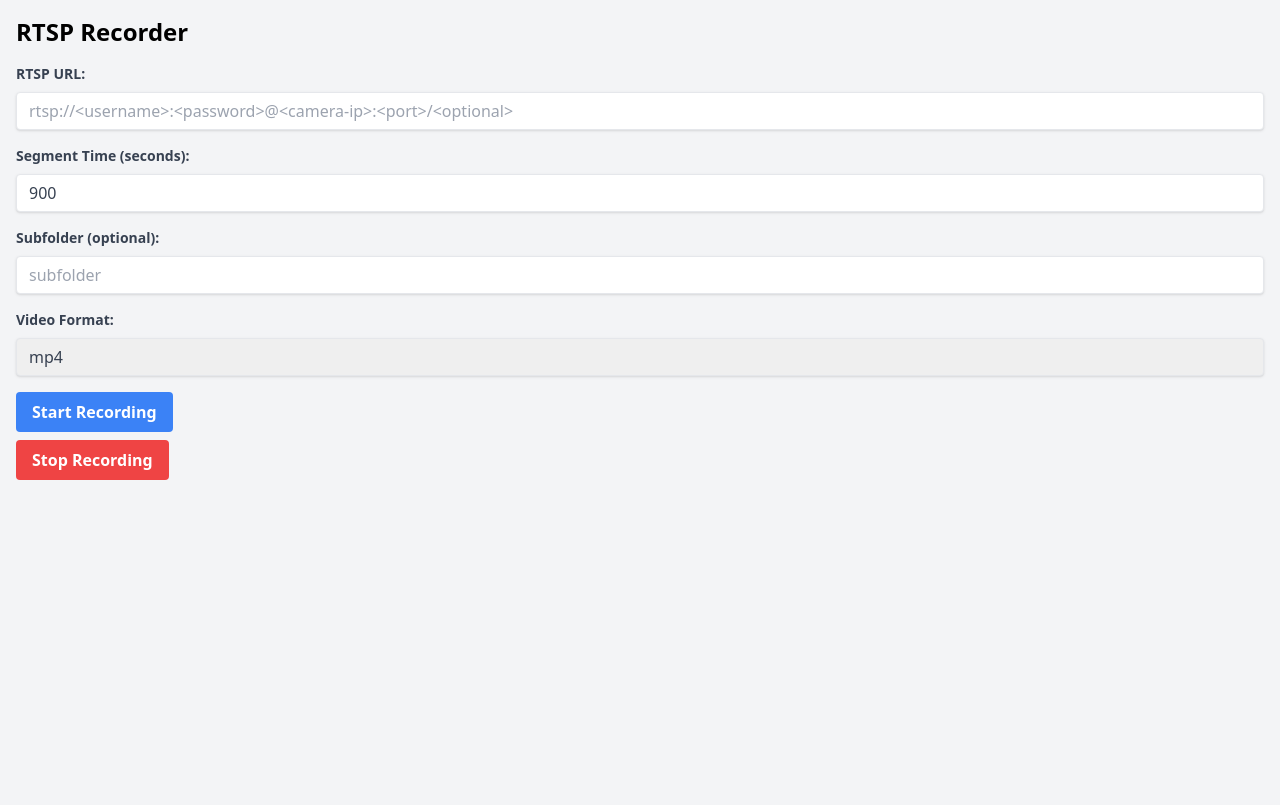
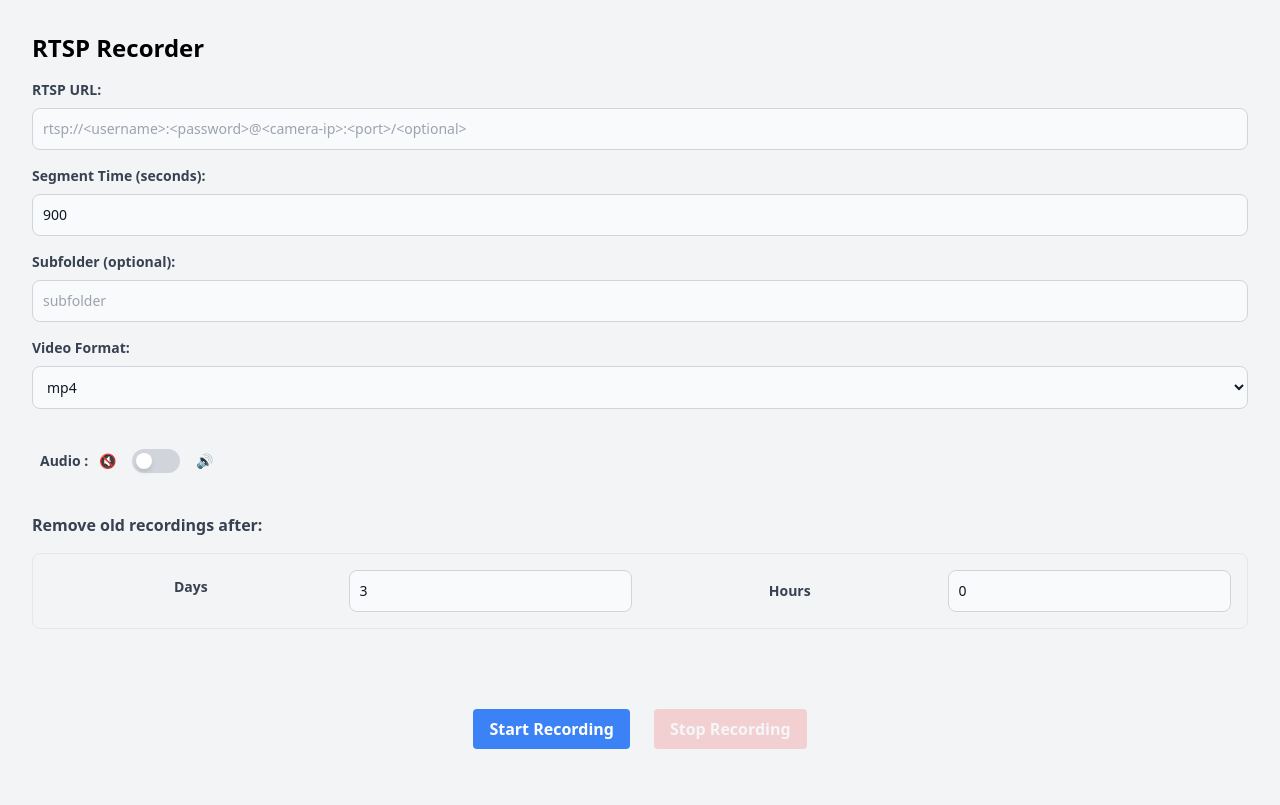
Before and after one commit to hadisql/simple_nvr, a Flask app: page / in a window 1280 px wide. Run offline with Flask 3, Linux system fonts and the light colour scheme; style sheets or scripts are compiled from the project's sources.

Commit message:
added files removal cronjob

```diff
--- a/app.py
+++ b/app.py
@@ -1,26 +1,51 @@
 from flask import Flask, render_template, request, redirect, url_for
 import os
 import subprocess
+from dotenv import load_dotenv
+import psutil
+
+load_dotenv()
 
 app = Flask(__name__, static_folder='static')
 recording_process = None
+is_recording = False
 
 DEBUG = os.getenv('DEBUG', 'False') == 'True'
 RUNNING_IN_DOCKER = os.getenv('RUNNING_IN_DOCKER', 'False') == 'True'
 
+def is_ffmpeg_running():
+    """Check if there is any FFmpeg process running on the system."""
+    for proc in psutil.process_iter(['pid', 'name']):
+        try:
+            if 'ffmpeg' in proc.info['name']:
+                return True
+        except (psutil.NoSuchProcess, psutil.AccessDenied, psutil.ZombieProcess):
+            continue
+    return False
+
 @app.route('/')
 def index():
     print(f'debug ? -> {DEBUG}')
-    return render_template('index.html')
+    print(f'running in docker ? -> {RUNNING_IN_DOCKER}')
+    print(f'is_recording ? -> {is_recording}')
+    return render_template('index.html', is_recording=is_recording, process_running=is_ffmpeg_running(), debug=DEBUG)
 
 @app.route('/start', methods=['POST'])
 def start_recording():
-    global recording_process
+    global recording_process, is_recording
+
+    if is_ffmpeg_running():
+        # FFmpeg is already running, do not start another instance
+        print("An FFmpeg process is already running. Cannot start a new recording.")
+        return redirect(url_for('index', already_running=True))
 
     rtsp_url = request.form.get('rtsp_url')
     segment_time = request.form.get('segment_time')
     subfolder = request.form.get('subfolder')
     video_format = request.form.get('video_format')
+    remove_recordings = request.form.get('remove_recordings')
+    hours = request.form.get('hours_input')
+    audio = request.form.get('audio')
 
     print(f'rtsp_url -> {rtsp_url}\nsegment_time -> {segment_time}\nsubfolder -> {subfolder}\nvideo_format -> {video_format}')
 
@@ -31,27 +56,64 @@ def start_recording():
     if subfolder:
         dest_folder = os.path.join(dest_folder, subfolder)
 
-    if recording_process is None:
+    if not is_recording:
+        # Ensure the directory exists
+        os.makedirs(dest_folder, exist_ok=True)
+
         # Construct the ffmpeg command
-        # ffmpeg_cmd = f"ffmpeg -rtsp_transport tcp -y -timeout 1000000 -i '{rtsp_url}' -c:v copy -an -f segment -segment_time {segment_time} -segment_atclocktime 1 -strftime 1 '{dest_folder}/%Y-%m-%d_%H-%M-%S.{video_format}' -loglevel info"
-        ffmpeg_cmd = f"ffmpeg -rtsp_transport tcp -y -timeout 1000000 -i '{rtsp_url}' -c:v copy -an -f segment -segment_time {segment_time} -strftime 1 '{dest_folder}/%Y-%m-%d_%H-%M-%S.{video_format}' -loglevel info"
+        audio_option = '-c:a copy' if audio == 'True' else '-an'
+        ffmpeg_cmd = f"ffmpeg -rtsp_transport tcp -y -timeout 1000000 -i '{rtsp_url}' -c:v copy {audio_option} -f segment -segment_time {segment_time} -strftime 1 '{dest_folder}/%Y-%m-%d_%H-%M-%S.{video_format}' -loglevel info"
         # Start the ffmpeg process
         recording_process = subprocess.Popen(ffmpeg_cmd, shell=True, stdout=subprocess.PIPE, stderr=subprocess.PIPE)
+        is_recording = True
+        print(f'FFmpeg command: {ffmpeg_cmd}')
         print('Recording process started')
+
+    # Set up cron job if remove_recordings is specified and greater than 0
+    if remove_recordings and (int(remove_recordings) or int(hours)) > 0:
+        days = int(remove_recordings)
+        hours = int(hours)
+        print(f'Removing recordings older than {days} days')
+        if not DEBUG:
+            schedule_cleanup(dest_folder, video_format, days, hours)
+
     return redirect(url_for('index'))
 
 @app.route('/stop', methods=['POST'])
 def stop_recording():
-    global recording_process
+    global recording_process, is_recording
 
-    if recording_process is not None:
+    if is_recording and recording_process:
         # Kill the recording process
         recording_process.terminate()
         recording_process.wait()
         recording_process = None
+        is_recording = False
         print('Recording process stopped')
 
     return redirect(url_for('index'))
 
+def schedule_cleanup(dest_folder, video_format, days, hours):
+    # Path to the cleanup script
+    cleanup_script_path = os.path.join(os.path.dirname(os.path.abspath(__file__)), 'cleanup_old_recordings.sh')
+
+     # Calculate the total minutes
+    total_minutes = days * 24 * 60 + hours * 60
+
+    # Create the cleanup script
+    with open(cleanup_script_path, 'w') as f:
+        f.write(f"#!/bin/bash\nfind {dest_folder} -type f -name '*.{video_format}' -mmin +{total_minutes} -exec rm {{}} \\;")
+
+    # Make the script executable
+    os.chmod(cleanup_script_path, 0o755)
+
+    # Schedule the cron job
+    cron_job = f"0 0 * * * {cleanup_script_path}\n"
+    with open("/etc/crontabs/root", "a") as cron_file:
+        cron_file.write(cron_job)
+
+    # Reload the cron daemon to apply the changes
+    subprocess.run(["crontab", "/etc/crontabs/root"])
+
 if __name__ == '__main__':
-    app.run(host='0.0.0.0', port=8217, debug=os.environ['DEBUG'])
+    app.run(host='0.0.0.0', port=8217, debug=os.getenv('DEBUG'))
--- a/docker-compose.yml
+++ b/docker-compose.yml
@@ -9,5 +9,5 @@ services:
       - /etc/timezone:/etc/timezone:ro
     environment:
       - RUNNING_IN_DOCKER=True
-    env_file:
-      - .env
+      - DEBUG=False
+      - PYTHONUNBUFFERED=1
--- a/requirements.txt
+++ b/requirements.txt
@@ -3,3 +3,5 @@ Flask-SocketIO==5.3.6
 gunicorn==20.1.0
 celery==5.4.0
 redis==5.0.7
+python-dotenv==1.0.1
+psutil==6.0.0
--- a/templates/index.html
+++ b/templates/index.html
@@ -5,40 +5,98 @@
     <meta name="viewport" content="width=device-width, initial-scale=1.0">
     <title>RTSP Recorder</title>
     <link href="../static/output.css" rel="stylesheet">
+    <script>
+        document.addEventListener('DOMContentLoaded', () => {
+            // Range slider output value
+            const removeOutput = document.querySelector('#remove_recordings_output');
+            const removeInput = document.querySelector('#remove_recordings');
+
+            function updateOutput() {
+                const value = parseInt(removeInput.value, 10);
+                const suffix = value === 1 ? 'day' : 'days';
+                removeOutput.textContent = `${value} ${suffix}`;
+            }
+            // Call the function initially
+            updateOutput();
+
+            // Call the function whenever the value changes
+            removeInput.addEventListener('input', updateOutput);
+        });
+
+    </script>
 </head>
 <body class="bg-gray-100">
-    <div class="container mx-auto p-4">
-        <h1 class="text-2xl font-bold mb-4">RTSP Recorder</h1>
-        <form action="/start" method="post" class="mb-2">
+    <div class="container mx-auto px-8 py-8">
+        <h1 class="text-2xl font-bold mb-4">RTSP Recorder{% if process_running and debug %}, ps running{% endif %} </h1>
+        {% if process_running %}
+        <div class="my-6 bg-teal-100 border-t-4 border-teal-500 rounded-b text-teal-900 px-4 py-3 shadow-md" role="alert">
+            <div class="flex">
+                <div class="py-1"><svg class="fill-current h-6 w-6 text-teal-500 mr-4" xmlns="http://www.w3.org/2000/svg" viewBox="0 0 20 20"><path d="M2.93 17.07A10 10 0 1 1 17.07 2.93 10 10 0 0 1 2.93 17.07zm12.73-1.41A8 8 0 1 0 4.34 4.34a8 8 0 0 0 11.32 11.32zM9 11V9h2v6H9v-4zm0-6h2v2H9V5z"/></svg></div>
+                <div>
+                <p class="font-bold">Process is running</p>
+                <p class="text-sm">The video segments are being processed</p>
+                </div>
+            </div>
+        </div>
+        {% endif %}
+        <form id="startForm" action="/start" method="post" class="mb-2">
+            {% if already_running %}
+            <div class="my-6 bg-red-100 border border-red-400 text-red-700 px-4 py-3 rounded relative" role="alert">
+                <strong class="font-bold">Holy smokes!</strong>
+                <span class="block sm:inline">Process is already running</span>
+                <span class="absolute top-0 bottom-0 right-0 px-4 py-3">
+                <svg class="fill-current h-6 w-6 text-red-500" role="button" xmlns="http://www.w3.org/2000/svg" viewBox="0 0 20 20"><title>Close</title><path d="M14.348 14.849a1.2 1.2 0 0 1-1.697 0L10 11.819l-2.651 3.029a1.2 1.2 0 1 1-1.697-1.697l2.758-3.15-2.759-3.152a1.2 1.2 0 1 1 1.697-1.697L10 8.183l2.651-3.031a1.2 1.2 0 1 1 1.697 1.697l-2.758 3.152 2.758 3.15a1.2 1.2 0 0 1 0 1.698z"/></svg>
+                </span>
+            </div>
+            {% endif %}
             <div class="mb-4">
                 <label for="rtsp_url" class="block text-gray-700 text-sm font-bold mb-2">RTSP URL:</label>
-                <input placeholder="rtsp://<username>:<password>@<camera-ip>:<port>/<optional>" type="text" id="rtsp_url" name="rtsp_url" class="shadow appearance-none border rounded w-full py-2 px-3 text-gray-700 leading-tight focus:outline-none focus:shadow-outline" required>
+                <input placeholder="rtsp://<username>:<password>@<camera-ip>:<port>/<optional>" type="text" id="rtsp_url" name="rtsp_url" class="bg-gray-50 border border-gray-300 text-gray-900 text-sm rounded-lg focus:ring-blue-500 focus:border-blue-500 block w-full p-2.5 dark:bg-gray-700 dark:border-gray-600 dark:placeholder-gray-400 dark:text-white dark:focus:ring-blue-500 dark:focus:border-blue-500" required>
             </div>
             <div class="mb-4">
                 <label for="segment_time" class="block text-gray-700 text-sm font-bold mb-2">Segment Time (seconds):</label>
-                <input value=900 type="number" id="segment_time" name="segment_time" class="shadow appearance-none border rounded w-full py-2 px-3 text-gray-700 leading-tight focus:outline-none focus:shadow-outline" required>
+                <input value=900 type="number" id="segment_time" name="segment_time" class="bg-gray-50 border border-gray-300 text-gray-900 text-sm rounded-lg focus:ring-blue-500 focus:border-blue-500 block w-full p-2.5 dark:bg-gray-700 dark:border-gray-600 dark:placeholder-gray-400 dark:text-white dark:focus:ring-blue-500 dark:focus:border-blue-500" required>
             </div>
             <div class="mb-4">
                 <label for="subfolder" class="block text-gray-700 text-sm font-bold mb-2">Subfolder (optional):</label>
-                <input placeholder="subfolder" type="text" id="subfolder" name="subfolder" class="shadow appearance-none border rounded w-full py-2 px-3 text-gray-700 leading-tight focus:outline-none focus:shadow-outline">
+                <input placeholder="subfolder" type="text" id="subfolder" name="subfolder" class="bg-gray-50 border border-gray-300 text-gray-900 text-sm rounded-lg focus:ring-blue-500 focus:border-blue-500 block w-full p-2.5 dark:bg-gray-700 dark:border-gray-600 dark:placeholder-gray-400 dark:text-white dark:focus:ring-blue-500 dark:focus:border-blue-500">
             </div>
             <div class="mb-4">
                 <label for="video_format" class="block text-gray-700 text-sm font-bold mb-2">Video Format:</label>
-                <select name="video_format" id="video_format" class="shadow appearance-none border rounded w-full py-2 px-3 text-gray-700 leading-tight focus:outline-none focus:shadow-outline" required>
+                <select name="video_format" id="video_format" class="bg-gray-50 border border-gray-300 text-gray-900 text-sm rounded-lg focus:ring-blue-500 focus:border-blue-500 block w-full p-2.5 dark:bg-gray-700 dark:border-gray-600 dark:placeholder-gray-400 dark:text-white dark:focus:ring-blue-500 dark:focus:border-blue-500" required>
                     Video Format:
                     <option value="avi">avi</option>
                     <option value="mp4" selected>mp4</option>
                 </select>
             </div>
-            <button type="submit" class="bg-blue-500 hover:bg-blue-700 text-white font-bold py-2 px-4 rounded">
+            <div class="mb-4">
+                <label class="relative flex items-center p-2 text-gray-700 text-sm font-bold ">
+                    Audio : &nbsp; 🔇
+                    <input id="audio" type="checkbox" class="absolute left-1/2 -translate-x-1/2 w-full h-full peer appearance-none rounded-md"/>
+                    <span class="w-12 h-6 flex items-center flex-shrink-0 m-4 p-1 bg-gray-300 rounded-full duration-300 ease-in-out peer-checked:bg-blue-500 after:w-4 after:h-4 after:bg-white after:rounded-full after:shadow-md after:duration-300 peer-checked:after:translate-x-6"></span>
+                      🔊
+                </label>
+            </div>
+            <p class="block text-gray-700 text-md font-bold mb-4">Remove old recordings after:</p>
+            <div class="block sm:grid sm:grid-cols-2 md:grid-cols-4 gap-4 mb-8 items-center justify-items-center border rounded-lg p-4">
+                <label for="remove_recordings" class="block text-gray-700 text-sm font-bold mb-2">Days</label>
+                <input type="number" name="remove_recordings" id="remove_recordings" value="3" min="0" max="30" class="bg-gray-50 border border-gray-300 text-gray-900 text-sm rounded-lg focus:ring-blue-500 focus:border-blue-500 block w-full p-2.5 dark:bg-gray-700 dark:border-gray-600 dark:placeholder-gray-400 dark:text-white dark:focus:ring-blue-500 dark:focus:border-blue-500">
+                <label for="hours_input" class="block text-gray-700 text-sm font-bold my-2">Hours</label>
+                <input type="number" name="hours_input" id="hours_input" value="0" min="0" max="24" class="bg-gray-50 border border-gray-300 text-gray-900 text-sm rounded-lg focus:ring-blue-500 focus:border-blue-500 block w-full p-2.5 dark:bg-gray-700 dark:border-gray-600 dark:placeholder-gray-400 dark:text-white dark:focus:ring-blue-500 dark:focus:border-blue-500">
+            </div>
+        </form>
+        <form id="stopForm" action="/stop" method="post">
+        </form>
+        <div class="flex justify-center gap-6 mt-10 sm:mt-14 md:mt-20 mb-6">
+            <button form="startForm" id="startButton" type="submit" class="bg-blue-500 hover:bg-blue-700 text-white font-bold py-2 px-4 rounded {% if process_running %}opacity-20 cursor-not-allowed{% endif %}" {% if process_running %}disabled{% endif %}>
                 Start Recording
             </button>
-        </form>
-        <form action="/stop" method="post">
-            <button type="submit" class="bg-red-500 hover:bg-red-700 text-white font-bold py-2 px-4 rounded">
+            <button form="stopForm" id="stopButton" type="submit" class="bg-red-500 hover:bg-red-700 text-white font-bold py-2 px-4 rounded {% if not process_running %}opacity-20 cursor-not-allowed{% endif %}" {% if not process_running %}disabled{% endif %}>
                 Stop Recording
             </button>
-        </form>
+        </div>
     </div>
+
+
 </body>
 </html>
```
Also changed, not shown: static/output.css (added), 3 other files.
